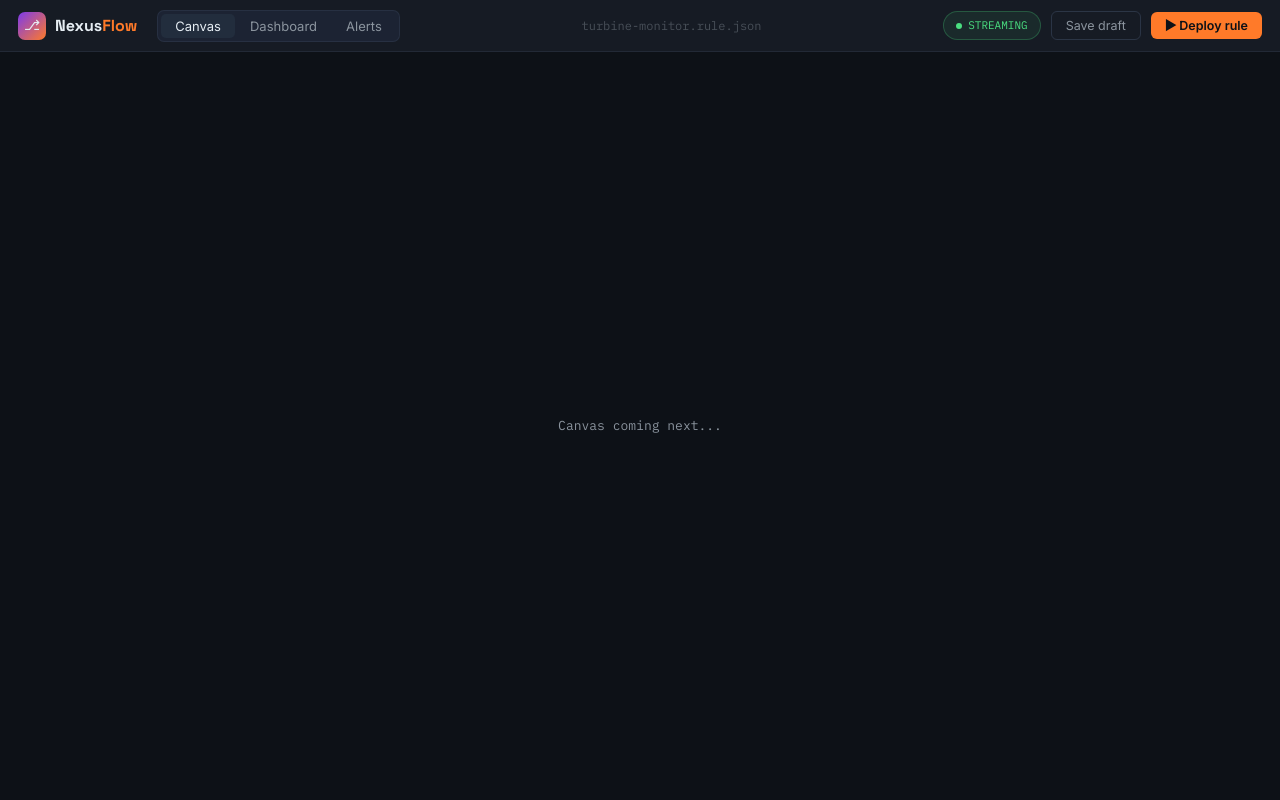
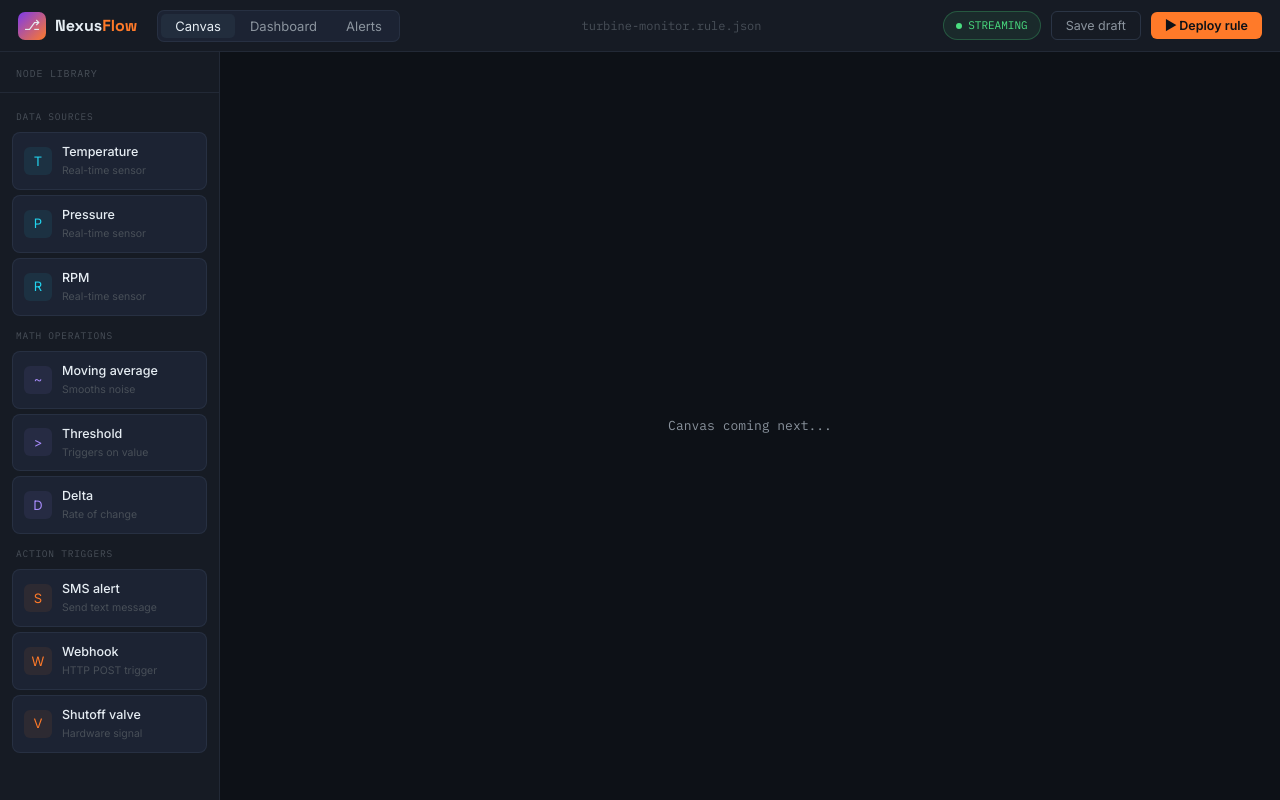
Before and after one commit to Jaylad14/Nexus-Flow, a React (Vite) app in the folder client/: page / in a window 1280 px wide. Built offline with nearby package versions, Linux system fonts and the light colour scheme.

Commit message:
feat: add Sidebar with node library

```diff
--- a/client/src/App.jsx
+++ b/client/src/App.jsx
@@ -1,5 +1,6 @@
 import { useState } from 'react'
 import TopBar from './components/TopBar'
+import Sidebar from './components/Sidebar'
 
 function App() {
   const [activeTab, setActiveTab] = useState('Canvas')
@@ -8,14 +9,13 @@ function App() {
     <div style={{
       display: 'grid',
       gridTemplateRows: '52px 1fr',
+      gridTemplateColumns: '220px 1fr',
       height: '100vh',
       overflow: 'hidden',
       background: 'var(--bg)',
     }}>
-      <TopBar
-        activeTab={activeTab}
-        onTabChange={setActiveTab}
-      />
+      <TopBar activeTab={activeTab} onTabChange={setActiveTab} />
+      <Sidebar />
       <div style={{
         display: 'flex',
         alignItems: 'center',
--- /dev/null
+++ b/client/src/components/Sidebar.jsx
@@ -0,0 +1,62 @@
+function Sidebar() {
+  const sources = [
+    { icon: 'T', title: 'Temperature', sub: 'Real-time sensor' },
+    { icon: 'P', title: 'Pressure', sub: 'Real-time sensor' },
+    { icon: 'R', title: 'RPM', sub: 'Real-time sensor' },
+  ]
+  const filters = [
+    { icon: '~', title: 'Moving average', sub: 'Smooths noise' },
+    { icon: '>', title: 'Threshold', sub: 'Triggers on value' },
+    { icon: 'D', title: 'Delta', sub: 'Rate of change' },
+  ]
+  const actions = [
+    { icon: 'S', title: 'SMS alert', sub: 'Send text message' },
+    { icon: 'W', title: 'Webhook', sub: 'HTTP POST trigger' },
+    { icon: 'V', title: 'Shutoff valve', sub: 'Hardware signal' },
+  ]
+
+  const colors = { sensor: 'var(--data)', filter: 'var(--logic)', action: 'var(--signal)' }
+  const bgs = { sensor: 'var(--data-dim)', filter: 'var(--logic-dim)', action: 'var(--signal-dim)' }
+
+  const Label = ({ text }) => (
+    <span style={{ display: 'block', fontFamily: 'var(--font-mono)', fontSize: '9.5px', textTransform: 'uppercase', letterSpacing: '0.08em', color: 'var(--ink-faint)', padding: '4px 4px 8px' }}>
+      {text}
+    </span>
+  )
+
+  const NodeItem = ({ icon, title, sub, type }) => (
+    <div style={{ display: 'flex', alignItems: 'center', gap: '10px', padding: '9px 11px', borderRadius: '8px', border: '1px solid var(--line)', background: 'var(--surface-up)', cursor: 'grab', marginBottom: '5px' }}>
+      <div style={{ width: '28px', height: '28px', borderRadius: '6px', display: 'flex', alignItems: 'center', justifyContent: 'center', fontSize: '13px', background: bgs[type], color: colors[type], flexShrink: 0 }}>
+        {icon}
+      </div>
+      <div>
+        <div style={{ fontSize: '12.5px', fontWeight: 500, color: 'var(--ink)' }}>{title}</div>
+        <div style={{ fontSize: '10.5px', color: 'var(--ink-faint)', marginTop: '1px' }}>{sub}</div>
+      </div>
+    </div>
+  )
+
+  return (
+    <aside style={{ background: 'var(--surface)', borderRight: '1px solid var(--line)', display: 'flex', flexDirection: 'column', overflow: 'hidden' }}>
+      <div style={{ padding: '14px 16px 10px', fontFamily: 'var(--font-mono)', fontSize: '10px', textTransform: 'uppercase', letterSpacing: '0.08em', color: 'var(--ink-faint)', borderBottom: '1px solid var(--line)' }}>
+        Node library
+      </div>
+      <div style={{ padding: '12px', overflowY: 'auto', flex: 1 }}>
+        <div style={{ marginBottom: '8px' }}>
+          <Label text="Data sources" />
+          {sources.map(n => <NodeItem key={n.title} {...n} type="sensor" />)}
+        </div>
+        <div style={{ marginBottom: '8px' }}>
+          <Label text="Math operations" />
+          {filters.map(n => <NodeItem key={n.title} {...n} type="filter" />)}
+        </div>
+        <div>
+          <Label text="Action triggers" />
+          {actions.map(n => <NodeItem key={n.title} {...n} type="action" />)}
+        </div>
+      </div>
+    </aside>
+  )
+}
+
+export default Sidebar
```
